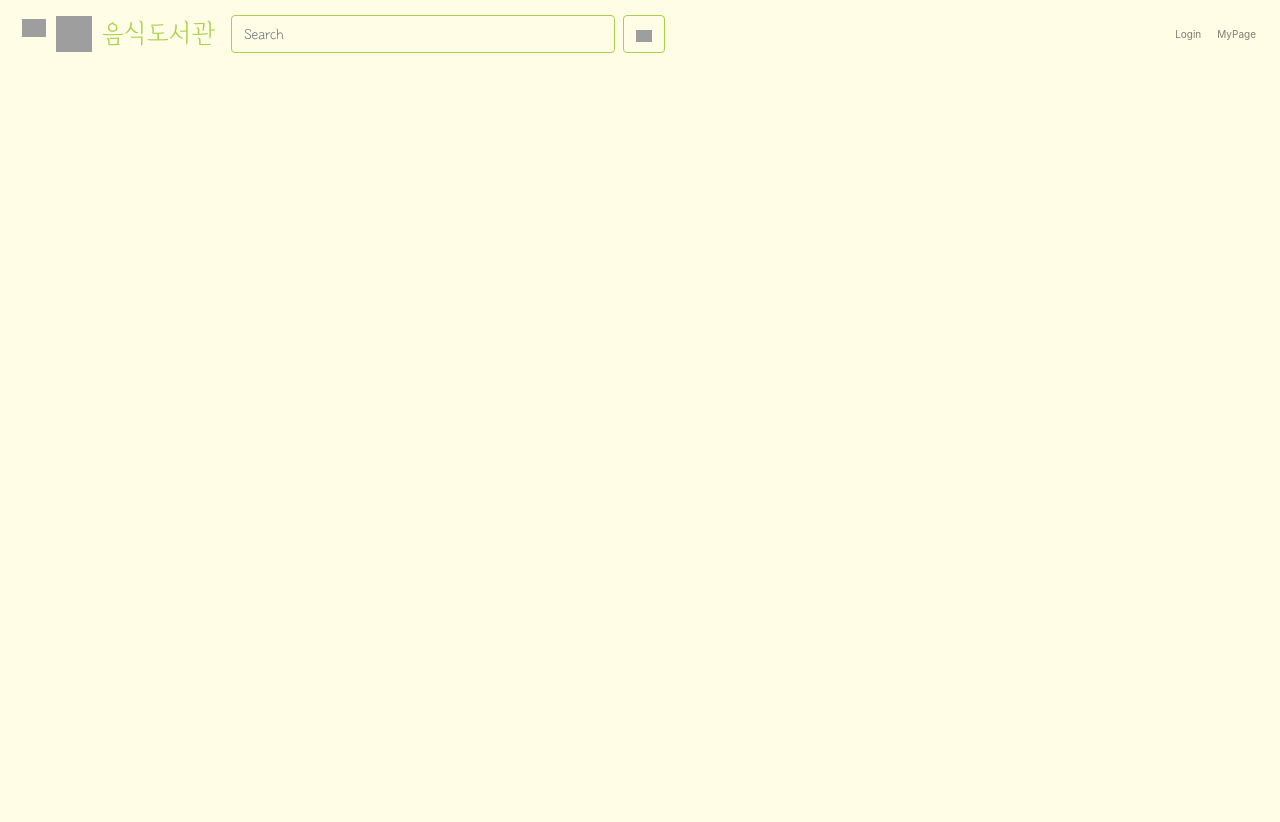
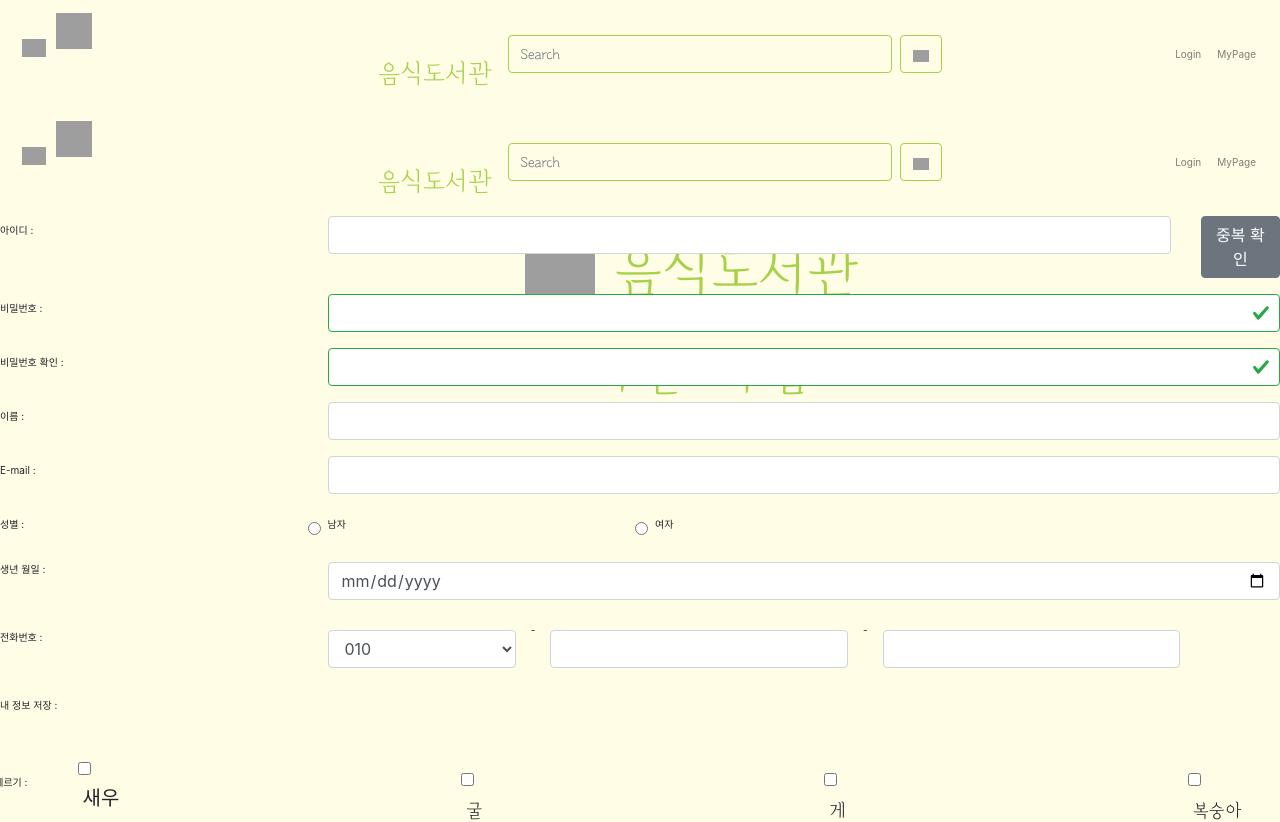
Before and after one commit to FoodLibrary/Test, a React (Create React App) app in the folder food-library/src/foodlibrary-frontend/: page / in a window 1280 px wide. Shown: the top 822 px of the page. Before the commit the page ends 800 px from the top, so only its background shows below. Built offline with nearby package versions, Linux system fonts and the light colour scheme; grey boxes are pictures that could not be loaded.

Commit message:
initial commit

```diff
--- a/food-library/src/foodlibrary-frontend/src/App.js
+++ b/food-library/src/foodlibrary-frontend/src/App.js
@@ -10,7 +10,6 @@ import TopBar from "./js/TopBar";
 function App() {
     return (
         <div>
-            <TopBar/>
         </div>
 
 );
--- a/food-library/src/foodlibrary-frontend/src/index.js
+++ b/food-library/src/foodlibrary-frontend/src/index.js
@@ -1,14 +1,25 @@
+import 'bootstrap/dist/css/bootstrap.min.css';
 import React from 'react';
 import ReactDOM from 'react-dom';
-import App from './App';
 import 'reactstrap'
 import * as serviceWorker from './serviceWorker';
 import TopBar from "./js/TopBar";
+import Filtering from "./js/Filtering"
+import './index.css'
+import './css/TopBarStyle.css'
+import './css/FilteringStyle.css'
+import './css/SignUpStyle.css'
+import './css/MyPageStyles.css'
+import './css/RankingBarStyle.css'
+import SignUp from "./js/SignUp";
+import EditMemberInfo from "./js/EditMemberInfo";
+import MyPage from "./js/MyPage";
 ReactDOM.render(
-<React.StrictMode>
-<TopBar/>
-</React.StrictMode>,
-document.getElementById('root')
+    <React.StrictMode>
+        <TopBar/>
+        <SignUp/>
+    </React.StrictMode>,
+    document.getElementById('root')
 );
 
 // If you want your app to work offline and load faster, you can change
```
